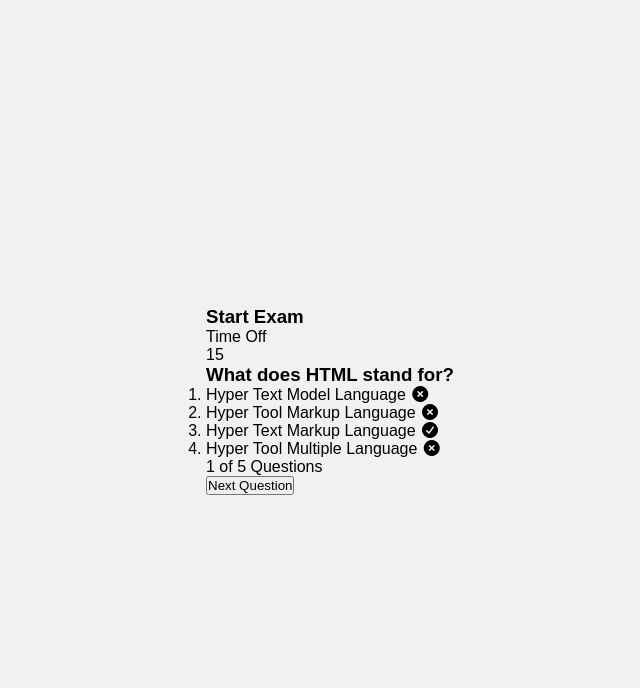
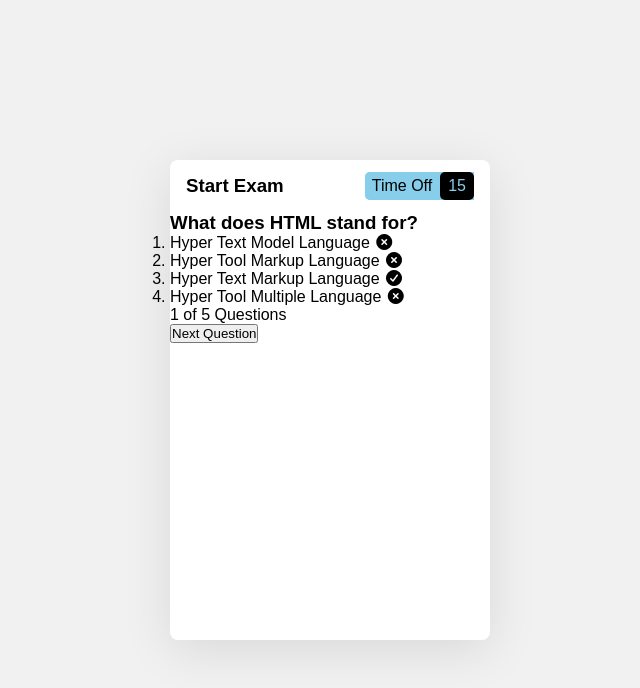
Before and after one commit to amin-babu/quiz-app, a plain HTML site: page index.html in a window 1280 px wide. Shown: the whole page, without its empty margins (310-950 px from the left). Drawn offline with Linux system fonts and the light colour scheme; a web font is replaced by a local one.

Commit message:
start work again

```diff
--- a/index.html
+++ b/index.html
@@ -53,8 +53,9 @@
         <div class="time_left">Time Off</div>
         <div class="time_right">15</div>
       </div>
-      <div class="timeline"></div>
     </header>
+
+    <div class="timeline"></div>
 
     <section class="question_section">
       <h3><span>What does HTML stand for?</span></h3>
--- a/style.css
+++ b/style.css
@@ -121,3 +121,51 @@ body {
 .buttons .exit_button:hover {
   background-color: rgba(241, 51, 51, 0.808);
 }
+
+.question {
+  width: 320px;
+  height: 480px;
+  /* display: flex;
+  align-items: center;
+  justify-content: center; */
+  background-color: #fff;
+  box-shadow: 0 10px 50px rgb(0 0 0 / 10%);
+  border-radius: 8px;
+}
+
+.question .timeline {
+  height: 4px;
+  width: 50%;
+  margin-bottom: 12px;
+  background-color: black;
+  display: none;
+}
+
+.question header {
+  display: flex;
+  align-items: center;
+  justify-content: space-between;
+  padding: 12px 1rem;
+}
+
+.question header .time_count {
+  display: flex;
+  align-items: center;
+  background-color: skyblue;
+  border-top-left-radius: 5px;
+  border-bottom-left-radius: 5px;
+}
+
+.question header .time_count .time_left {
+  padding: 5px 8px 5px 7px;
+  background-color: skyblue;
+  border-top-left-radius: 5px;
+  border-bottom-left-radius: 5px;
+}
+
+.question header .time_count .time_right {
+  background-color: black;
+  color: skyblue;
+  padding: 5px 8px;
+  border-radius: 5px;
+}
```
